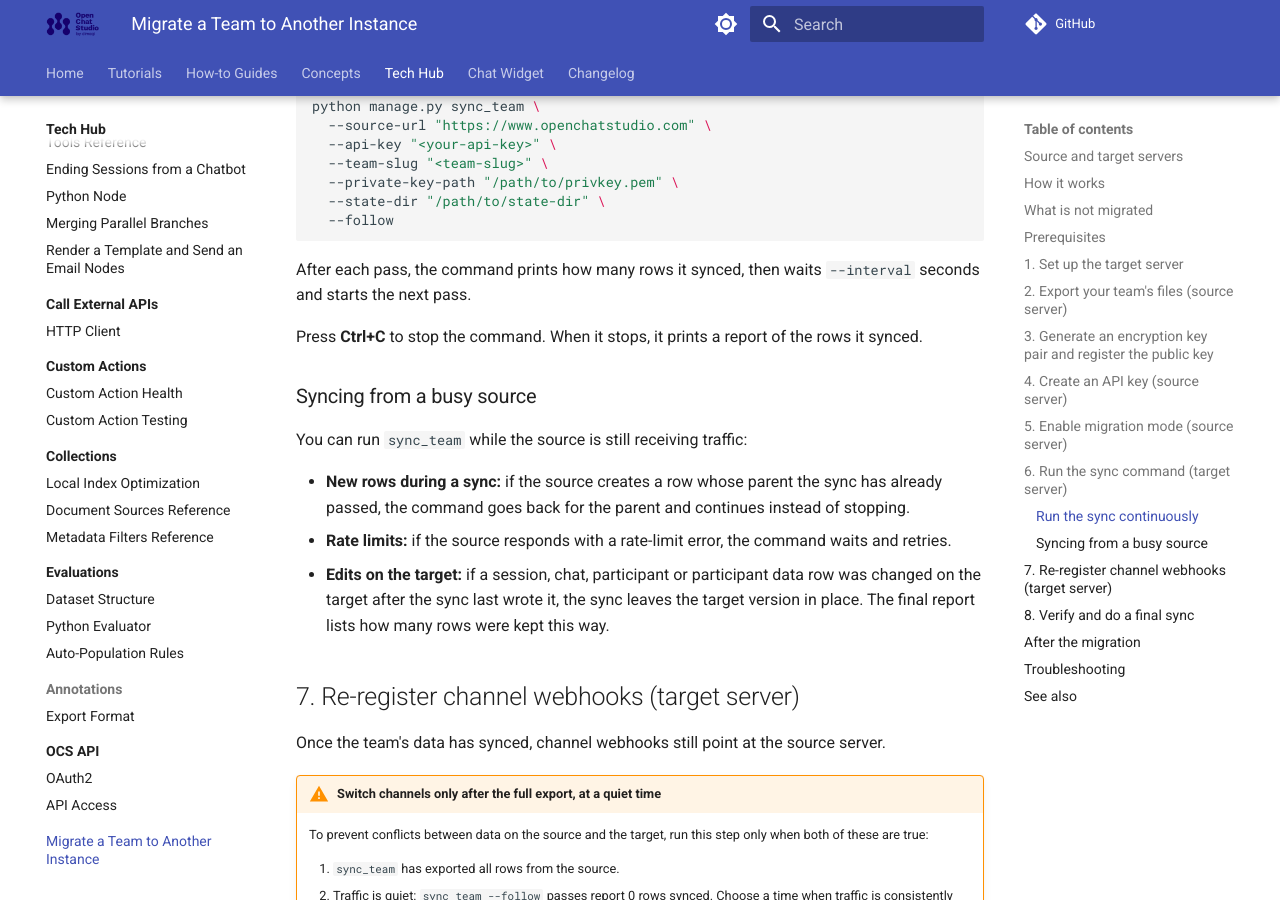
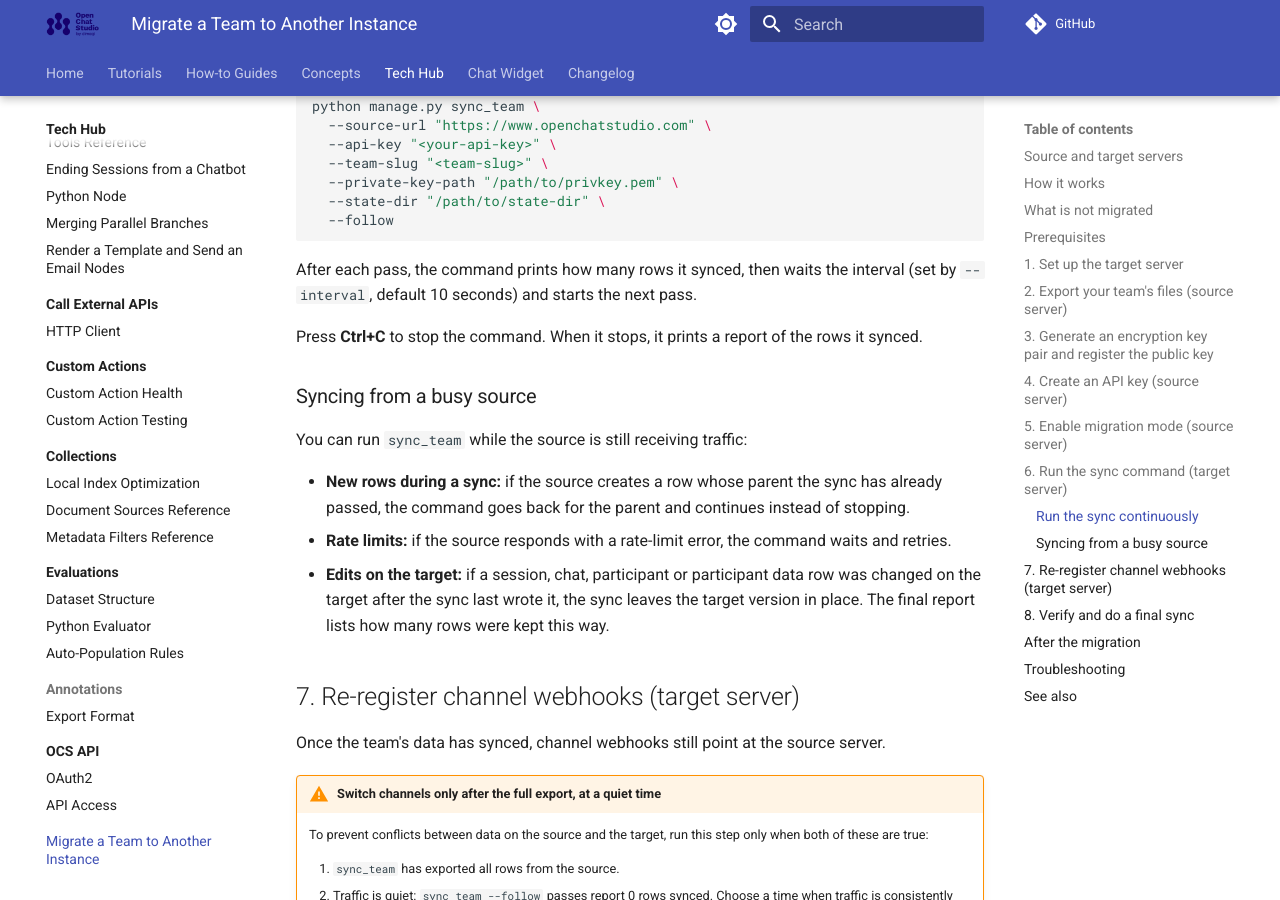
Before and after one commit to dimagi/open-chat-studio-docs, an MkDocs documentation site: the page built from docs/tech-hub/migrate_team.md, in a window 1280 px wide and 900 px high, scrolled down 5569 px. Built offline with MkDocs 1.6.1 and Material for MkDocs 9.7.7, drawn with Linux system fonts in a browser that asks for light colours; a script that is not in the unit is left out; comment, search, counter and statistics services are not loaded.

Commit message:
docs: clarify --interval wording for sync_team
Co-Authored-By: Claude Opus 5.5 <noreply@anthropic.com>

````diff
--- a/docs/tech-hub/migrate_team.md
+++ b/docs/tech-hub/migrate_team.md
@@ -176,7 +176,7 @@ python manage.py sync_team \
   --follow
 ```
 
-After each pass, the command prints how many rows it synced, then waits `--interval` seconds and starts the next pass.
+After each pass, the command prints how many rows it synced, then waits the interval (set by `--interval`, default 10 seconds) and starts the next pass.
 
 Press **Ctrl+C** to stop the command. When it stops, it prints a report of the rows it synced.
 
````
Also changed, not shown: docs/changelog.md (+1 -1 lines).
